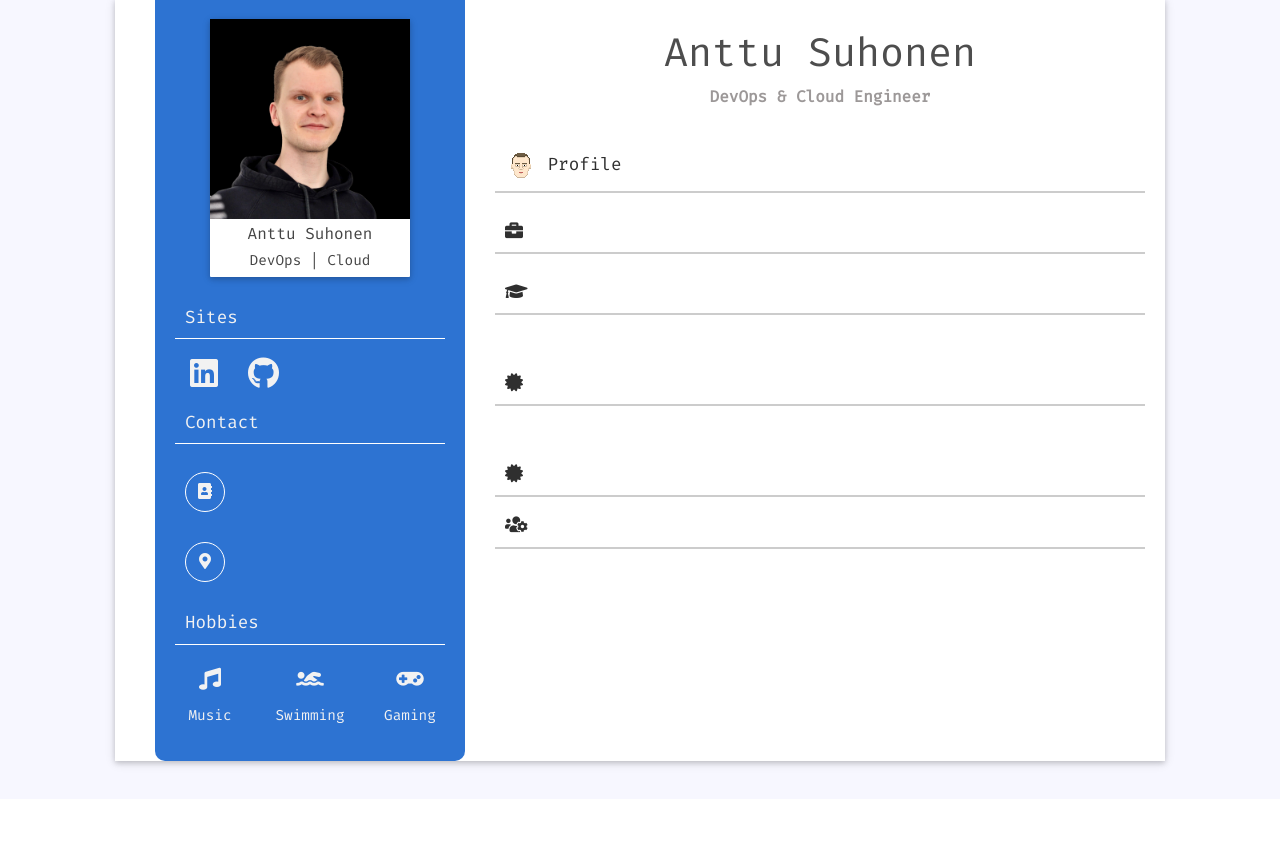
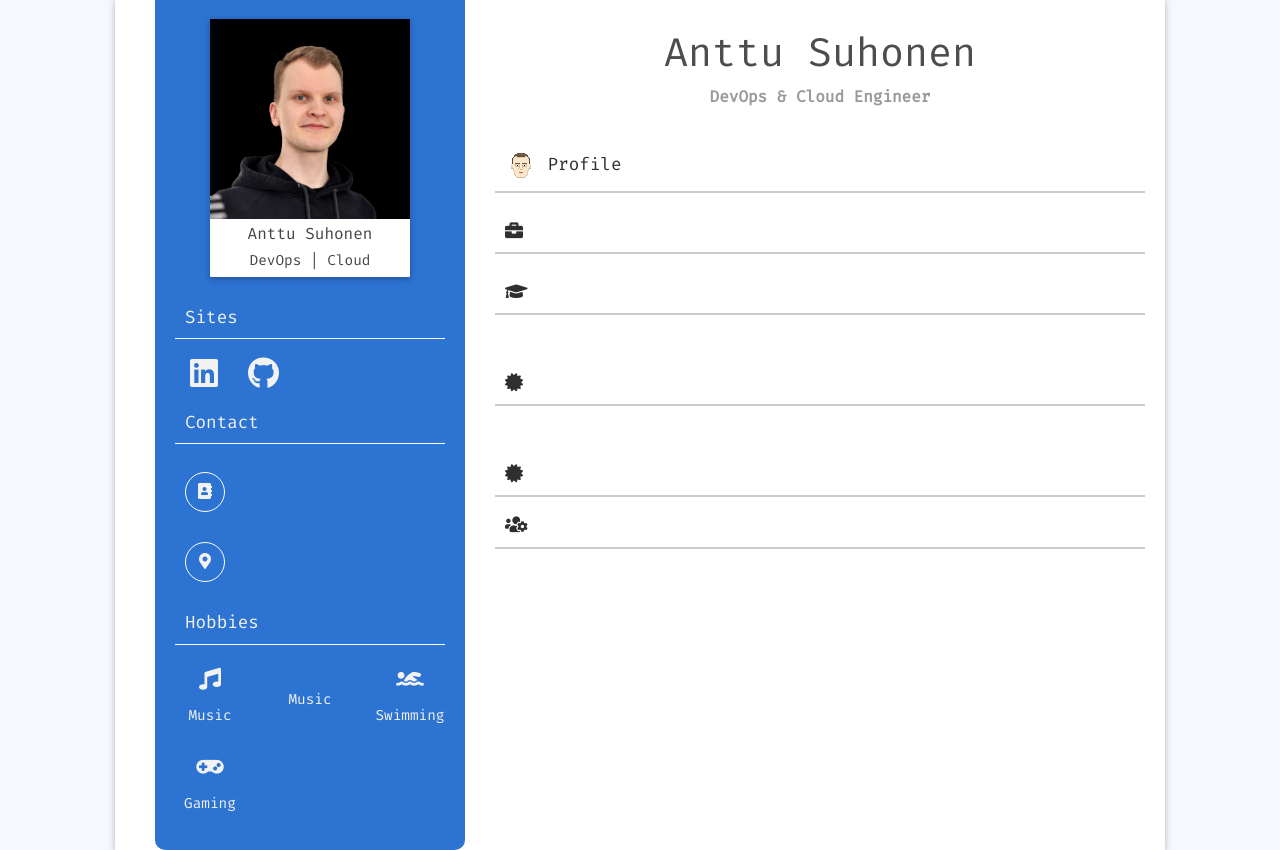
Before and after one commit to anttus/anttus_homepage, a Python web app: template fastapi/templates/index.html in a window 1280 px wide. Shown: the part 31-881 px from the top of the page. Before the commit the page ends 799 px from the top, so only its background shows below. Run offline with Jinja, Linux system fonts and the light colour scheme; the template is opened without the code that fills it, so the values that code supplies are empty.

Commit message:
Update index.html
Added another Soundcloud link

```diff
--- a/fastapi/templates/index.html
+++ b/fastapi/templates/index.html
@@ -54,6 +54,11 @@
                 <li>
                   <a href="https://soundcloud.com/wind_child" target="_blank">
                     <i class="fas fa-music"></i> <br />
+                    Music</a>
+                </li>
+                <li>
+                  <a href="https://soundcloud.com/friedland-project" target="_blank">
+                    <i class="fas fa-guitar"></i> <br />
                     Music</a>
                 </li>
 
```
